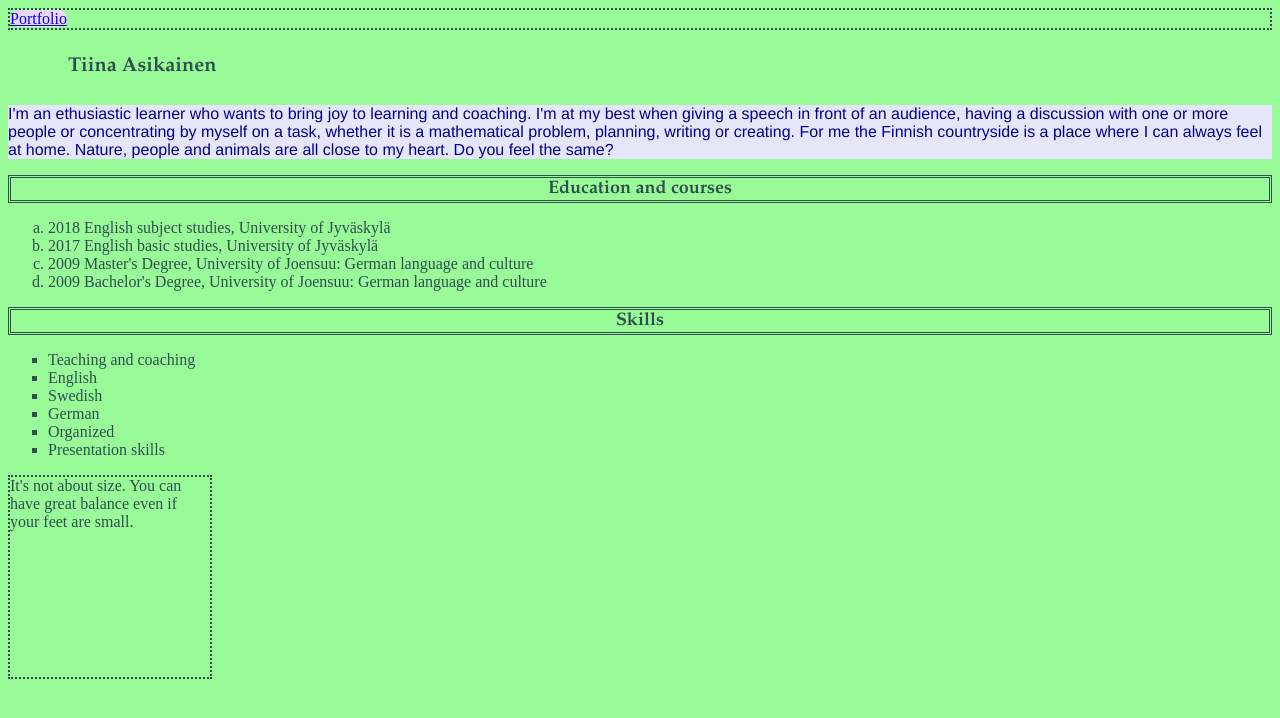
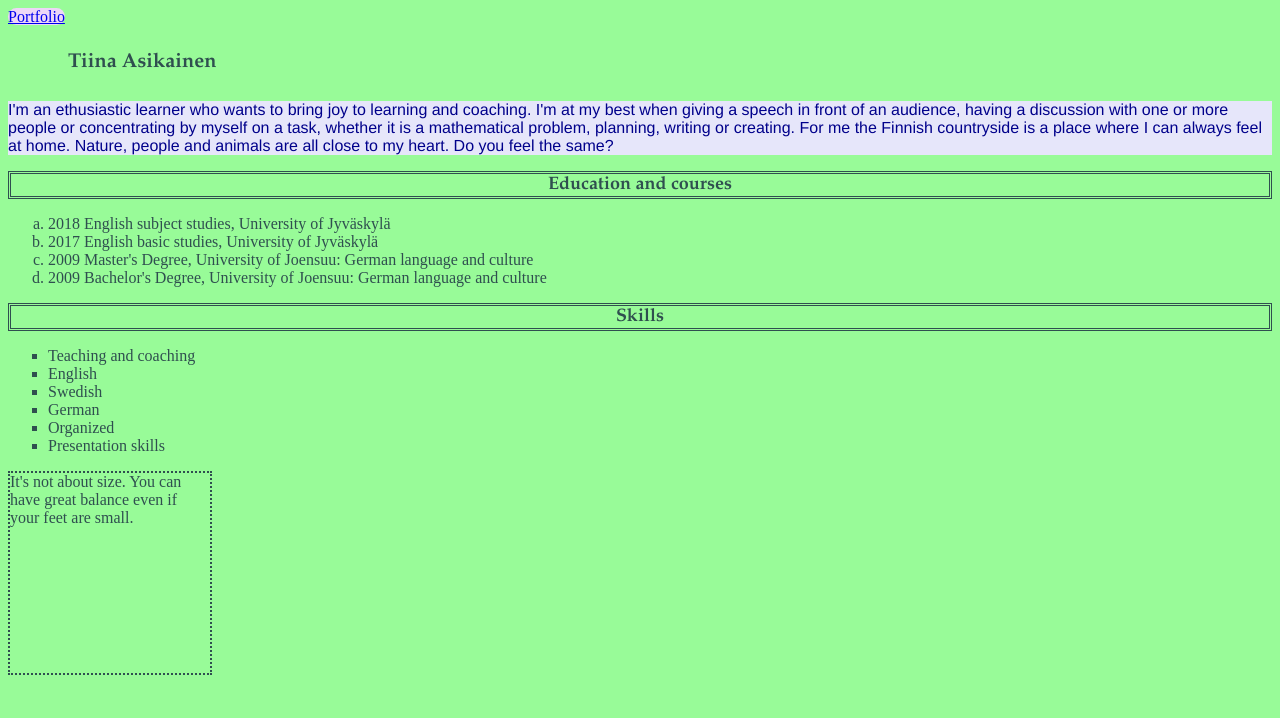
Before and after one commit to tiinahelena/tiinahelena.github.io, a plain HTML site: page index.html in a window 1280 px wide. Drawn offline with Linux system fonts and the light colour scheme.

Commit message:
Add files via upload

```diff
--- a/index.html
+++ b/index.html
@@ -6,9 +6,7 @@
 	<link rel="stylesheet" type="text/css" href="styles.css">
 </head>
 	<body>
-		<div class="link">
 		<a href="portfolio.html">Portfolio</a>
-		</div>
 		<h1>Tiina Asikainen</h1>
 		<p>I'm an ethusiastic learner who wants to bring joy 		to learning and coaching. I'm at my best when giving
 		a speech in front of an audience, having a
```
